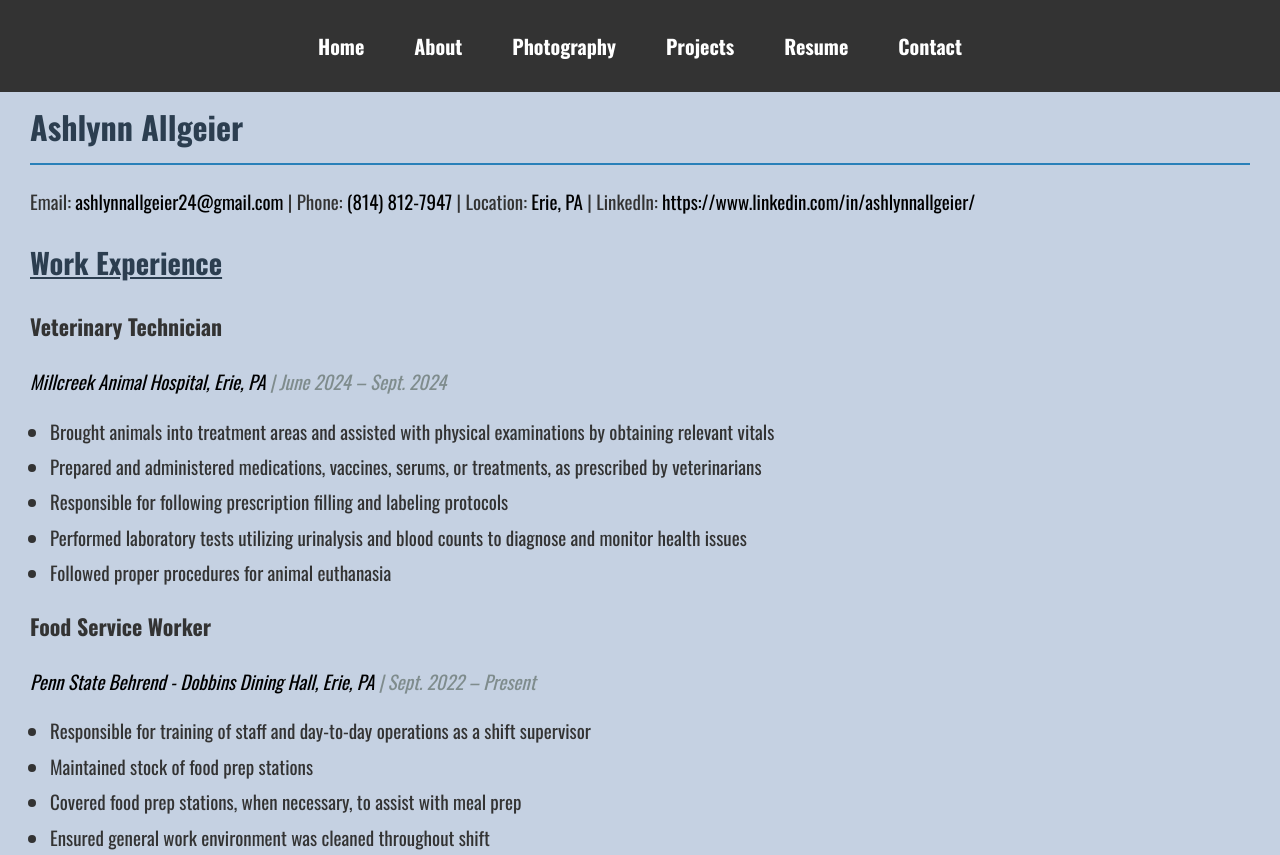
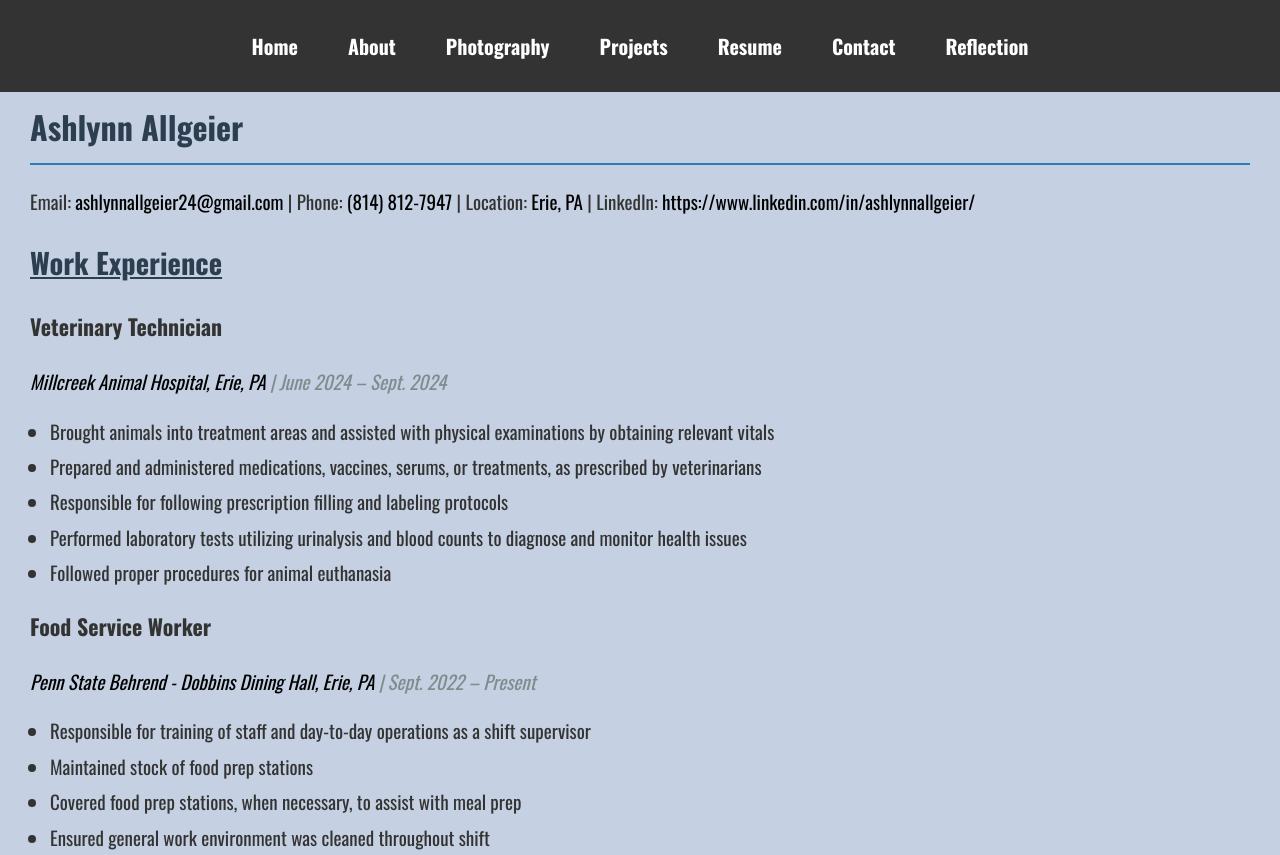
Before and after one commit to ashlynnallgeier/DIGIT100, a plain HTML site: page docs/resume.html in a window 1280 px wide. Shown: the top 855 px of the page. Drawn offline with nearby package versions, Linux system fonts and the light colour scheme.

Commit message:
Update resume.html

```diff
--- a/docs/resume.html
+++ b/docs/resume.html
@@ -25,6 +25,7 @@
                 <li><a href="projects.html">Projects</a></li>
                 <li><a href ="resume.html">Resume</a></li>
                 <li><a href="contact.html">Contact</a></li>
+               <li><a href="reflection.html">Reflection</a></li>
             </ul>
         </nav></header>
 
```
